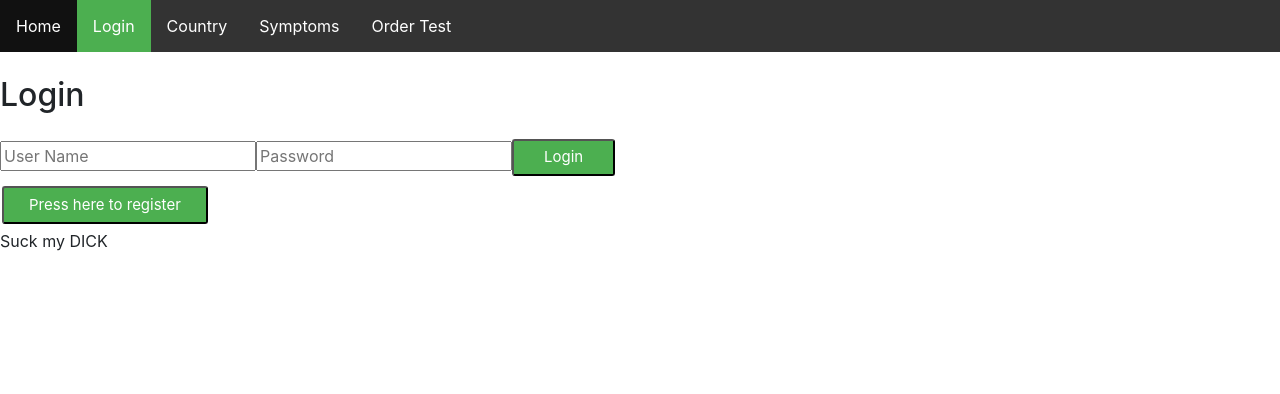
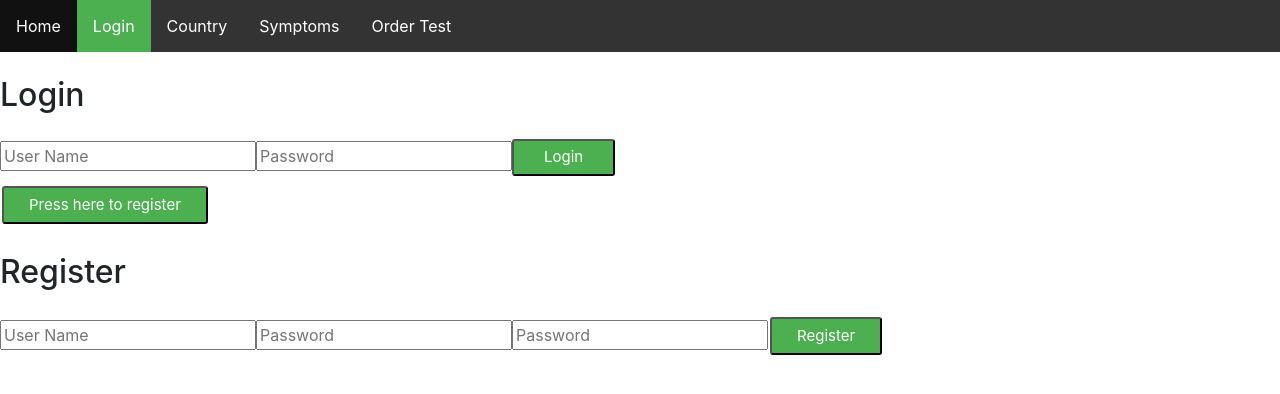
Before and after one commit to sebbergo/FrontendCorona, a React (Create React App) app: page /logIn in a window 1280 px wide. Shown: the top 394 px of the page. Built offline with nearby package versions, Linux system fonts and the light colour scheme.

Commit message:
Man kan nu registrere en ny bruger men vi mangler at ordne routing

```diff
--- a/src/App.js
+++ b/src/App.js
@@ -6,9 +6,8 @@ import Admin from "./Admin.js";
 import User from "./User.js";
 import Country from "./Country.js";
 import { Switch, Route, Link } from "react-router-dom";
-import Symptoms from "./Symptoms.js"
+import Symptoms from "./Symptoms.js";
 import "./App.css";
-
 
 function App() {
   const [loggedIn, setLoggedIn] = useState(false);
@@ -53,7 +52,7 @@ function App() {
         {!loggedIn ? (
           <div>
             <Route exact path="/logIn">
-              <LogIn login={login} />
+              <LogIn login={login} register={register} />
               <p>{error}</p>
             </Route>
           </div>
--- a/src/LogIn.js
+++ b/src/LogIn.js
@@ -4,7 +4,7 @@ import { Link, useRouteMatch, Switch, Route } from "react-router-dom";
 import "./login.css";
 import Register from "./Register";
 
-function LogIn({ login }) {
+function LogIn({ login, register }) {
   const init = { username: "", password: "" };
   const [loginCredentials, setLoginCredentials] = useState(init);
 
@@ -43,11 +43,9 @@ function LogIn({ login }) {
           <Register />
         </Route>
 
-        <Route
-          path={`${match.path}/register`}
-          exact
-          component={Register}
-        ></Route>
+        <Route path={`${match.path}/register`}>
+          <Register register={register} />
+        </Route>
       </Switch>
     </div>
   );
--- a/src/Register.js
+++ b/src/Register.js
@@ -1,7 +1,38 @@
-function Register() {
+import React, { useState, useEffect } from "react";
+import facade from "./apiFacade";
+
+function Register({ register }) {
+  const init = { username: "", password1: "", password2: "" };
+  const [registerCredentials, setRegisterCredentials] = useState(init);
+
+  const performRegister = (evt) => {
+    evt.preventDefault();
+
+    register(
+      registerCredentials.username,
+      registerCredentials.password1,
+      registerCredentials.password2
+    );
+  };
+
+  const onChange = (evt) => {
+    setRegisterCredentials({
+      ...registerCredentials,
+      [evt.target.id]: evt.target.value,
+    });
+  };
   return (
     <div>
-      <p> Suck my DICK </p>
+      <br></br>
+      <h2 style={{ marginBottom: "20px" }}>Register</h2>
+      <form onChange={onChange}>
+        <input placeholder="User Name" id="username" />
+        <input placeholder="Password" id="password1" />
+        <input placeholder="Password" id="password2" />
+        <button className="button-register" onClick={performRegister}>
+          Register
+        </button>
+      </form>
     </div>
   );
 }
```
Lines whose indentation alone changed are shown as unchanged.
